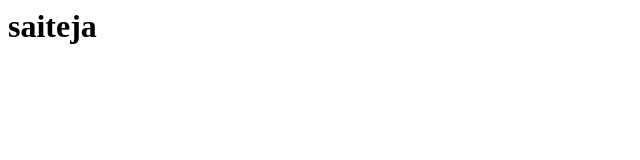
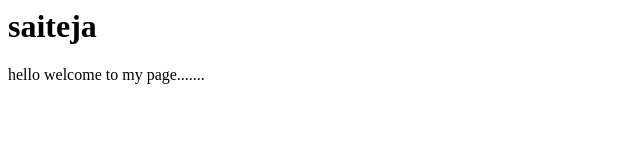
Before and after one commit to saitejauppala/saitejauppala.github.io, a plain HTML site: page Index.html in a window 1280 px wide. Shown: the whole page, without its empty margins (0-640 px from the left). Drawn offline with Linux system fonts and the light colour scheme.

Commit message:
Update Index.html

```diff
--- a/Index.html
+++ b/Index.html
@@ -6,5 +6,6 @@
 </head>
   <body>
     <h1>saiteja</h1>
+    <p>hello welcome to my page.......</p>
   </body>
 </html>
```
